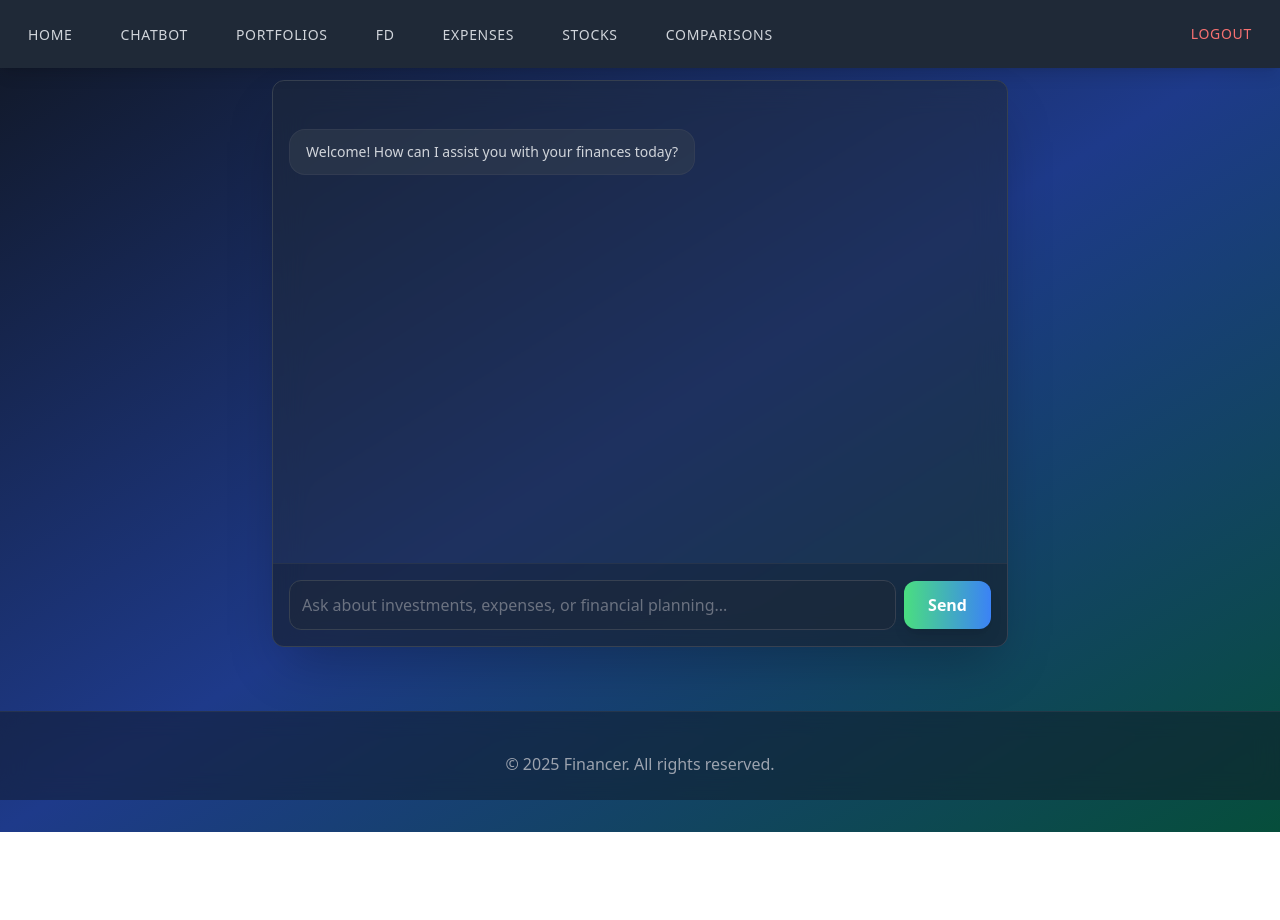
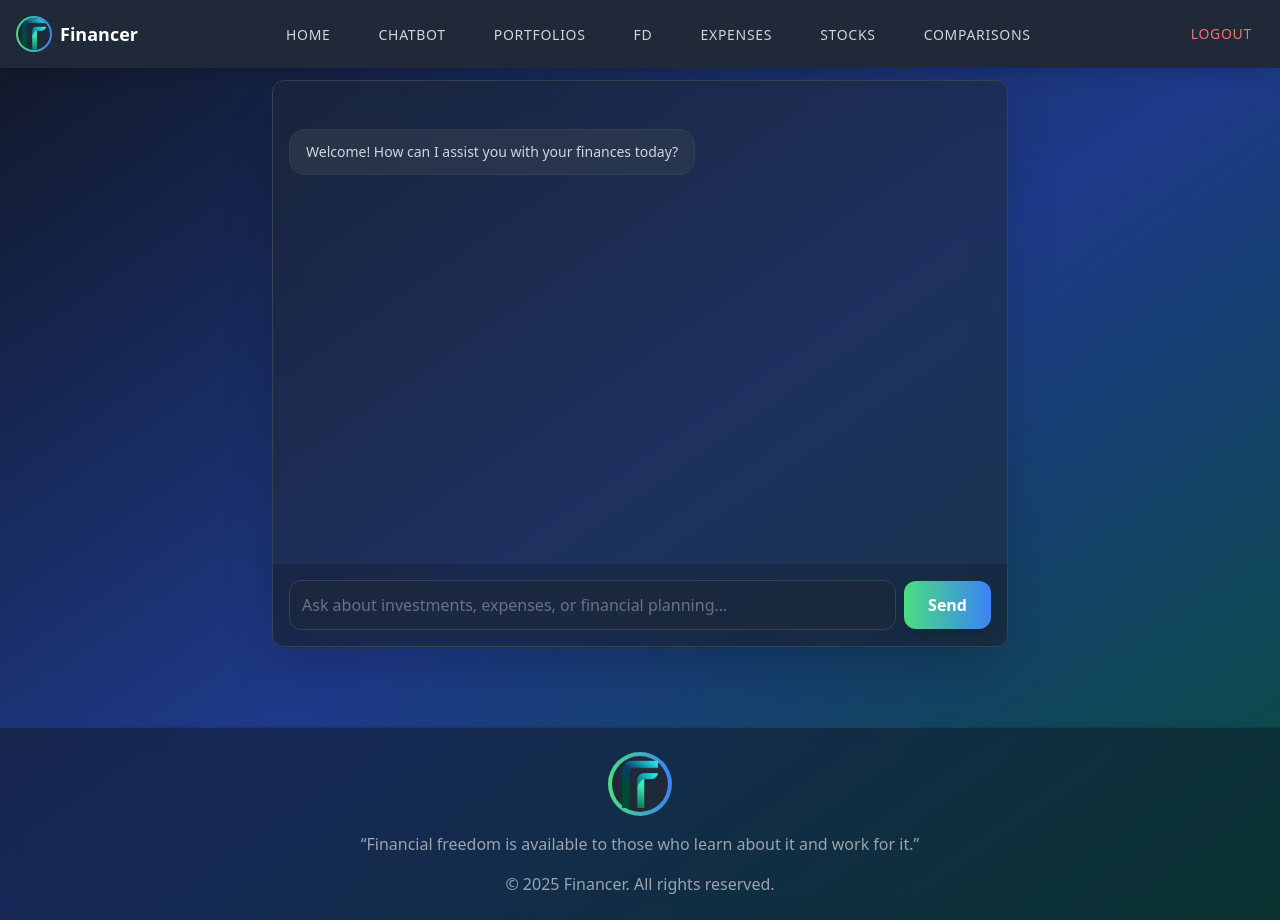
Before and after one commit to night-spring/Financer, a React (Vite) app in the folder financer/: page /chatbot in a window 1280 px wide. Before the commit the page ends 832 px from the top, so only its background shows below. Built offline with nearby package versions, Linux system fonts and the light colour scheme.

Commit message:
ui upgrade

```diff
--- a/financer/src/App.jsx
+++ b/financer/src/App.jsx
@@ -25,6 +25,21 @@ const App = () => {
       {!['/', '/auth'].includes(location.pathname) && (
     <nav className="fixed w-full top-0 z-50 bg-gray-800 shadow-lg">
     <div className="max-w-7xl mx-auto flex justify-between items-center p-4">
+      {/* Logo and Text on left - both clickable */}
+      <Link to="/" className="flex items-center space-x-2 hover:no-underline">
+        <div className="p-0.5 rounded-full bg-gradient-to-r from-green-400 to-blue-500">
+          <img
+            src="/financer.png"
+            alt="Logo"
+            className="h-8 w-8 object-contain rounded-full bg-gray-800"
+          />
+        </div>
+        <span className="text-white font-bold text-lg hover:text-green-400 transition-colors duration-200">
+          Financer
+        </span>
+      </Link>
+
+      {/* Navigation Links */}
       <ul className="flex space-x-6">
         {[
           { name: "Home", path: "/home" },
--- a/financer/src/pages/ChatbotPage.jsx
+++ b/financer/src/pages/ChatbotPage.jsx
@@ -139,8 +139,26 @@ const ChatbotPage = () => {
           </div>
         </motion.div>
       </div>
-      <footer className="mt-12 bg-gray-900/50 backdrop-blur-md py-6 border-t border-gray-700/50">
+      <footer className="mt-16 bg-gray-900/50 backdrop-blur-md py-6 border-t border-gray-700/50">
         <div className="container mx-auto text-center text-gray-400">
+          {/* Logo with Gradient Border */}
+          <motion.div
+            initial={{ scale: 0.8, opacity: 0 }}
+            whileInView={{ scale: 1, opacity: 1 }}
+            className="flex justify-center mb-4"
+          >
+            <div className="relative z-20 p-1 rounded-full bg-gradient-to-r from-green-400 to-blue-500">
+              <div className="bg-gray-800 p-1 rounded-full">
+                <img
+                  src="/financer.png"
+                  alt="Footer Logo"
+                  className="h-12 w-12 object-contain"
+                />
+              </div>
+            </div>
+          </motion.div>
+
+          <p>“Financial freedom is available to those who learn about it and work for it.”</p>
           <p className="mt-4">&copy; 2025 Financer. All rights reserved.</p>
         </div>
       </footer>
--- a/financer/src/pages/ComparisonsPage.jsx
+++ b/financer/src/pages/ComparisonsPage.jsx
@@ -271,9 +271,28 @@ const ComparisonsPage = () => {
       </div>
 
       {/* Footer */}
-      <footer className="mt-12 bg-gray-900/50 backdrop-blur-md py-6 border-t border-gray-700/50">
+      <footer className="mt-16 bg-gray-900/50 backdrop-blur-md py-6 border-t border-gray-700/50">
         <div className="container mx-auto text-center text-gray-400">
-        <p className="mt-4">&copy; 2025 Financer. All rights reserved.</p>        </div>
+          {/* Logo with Gradient Border */}
+          <motion.div
+            initial={{ scale: 0.8, opacity: 0 }}
+            whileInView={{ scale: 1, opacity: 1 }}
+            className="flex justify-center mb-4"
+          >
+            <div className="relative z-20 p-1 rounded-full bg-gradient-to-r from-green-400 to-blue-500">
+              <div className="bg-gray-800 p-1 rounded-full">
+                <img
+                  src="/financer.png"
+                  alt="Footer Logo"
+                  className="h-12 w-12 object-contain"
+                />
+              </div>
+            </div>
+          </motion.div>
+
+          <p>“Financial freedom is available to those who learn about it and work for it.”</p>
+          <p className="mt-4">&copy; 2025 Financer. All rights reserved.</p>
+        </div>
       </footer>
     </div>
   );
--- a/financer/src/pages/ExpensesPage.jsx
+++ b/financer/src/pages/ExpensesPage.jsx
@@ -235,11 +235,29 @@ const ExpensesPage = () => {
       </div>
 
       {/* Footer */}
-      <footer className="mt-12 bg-gray-900/50 backdrop-blur-md py-6 border-t border-gray-700/50">
-        <div className="container mx-auto text-center text-gray-400">
+    <footer className="mt-16 bg-gray-900/50 backdrop-blur-md py-6 border-t border-gray-700/50">
+      <div className="container mx-auto text-center text-gray-400">
+        {/* Logo with Gradient Border */}
+        <motion.div
+          initial={{ scale: 0.8, opacity: 0 }}
+          whileInView={{ scale: 1, opacity: 1 }}
+          className="flex justify-center mb-4"
+        >
+          <div className="relative z-20 p-1 rounded-full bg-gradient-to-r from-green-400 to-blue-500">
+            <div className="bg-gray-800 p-1 rounded-full">
+              <img
+                src="/financer.png"
+                alt="Footer Logo"
+                className="h-12 w-12 object-contain"
+              />
+            </div>
+          </div>
+        </motion.div>
+
+        <p>“Financial freedom is available to those who learn about it and work for it.”</p>
         <p className="mt-4">&copy; 2025 Financer. All rights reserved.</p>
-        </div>
-      </footer>
+      </div>
+    </footer>
     </div>
   );
 };
--- a/financer/src/pages/FDPage.jsx
+++ b/financer/src/pages/FDPage.jsx
@@ -265,11 +265,29 @@ const FDPage = () => {
       </div>
 
       {/* Footer */}
-      <footer className="mt-12 bg-gray-900/50 backdrop-blur-md py-6 border-t border-gray-700/50">
-        <div className="container mx-auto text-center text-gray-400">
-        <p className="mt-4">&copy; 2025 Financer. All rights reserved.</p>
-        </div>
-      </footer>
+     <footer className="mt-16 bg-gray-900/50 backdrop-blur-md py-6 border-t border-gray-700/50">
+       <div className="container mx-auto text-center text-gray-400">
+         {/* Logo with Gradient Border */}
+         <motion.div
+           initial={{ scale: 0.8, opacity: 0 }}
+           whileInView={{ scale: 1, opacity: 1 }}
+           className="flex justify-center mb-4"
+         >
+           <div className="relative z-20 p-1 rounded-full bg-gradient-to-r from-green-400 to-blue-500">
+             <div className="bg-gray-800 p-1 rounded-full">
+               <img
+                 src="/financer.png"
+                 alt="Footer Logo"
+                 className="h-12 w-12 object-contain"
+               />
+             </div>
+           </div>
+         </motion.div>
+
+         <p>“Financial freedom is available to those who learn about it and work for it.”</p>
+         <p className="mt-4">&copy; 2025 Financer. All rights reserved.</p>
+       </div>
+     </footer>
     </div>
   );
 };
--- a/financer/src/pages/HomePage.jsx
+++ b/financer/src/pages/HomePage.jsx
@@ -25,6 +25,9 @@ const HomePage = () => {
       action: () => navigate("/insights")
     }
   ];
+  const addImageFallback = (e) => {
+    e.target.src = '/logo-placeholder.png'; // Create a simple SVG as fallback
+  };
 
   return (
     <div className="min-h-screen bg-gradient-to-br from-gray-900 via-blue-900 to-emerald-900">
@@ -32,13 +35,35 @@ const HomePage = () => {
       <motion.header
         initial={{ y: -20, opacity: 0 }}
         animate={{ y: 0, opacity: 1 }}
-        className="w-full bg-gray-800/50 backdrop-blur-md py-8 text-center shadow-xl border-b border-gray-700"
+        className="mt-8 w-full bg-gray-800/50 backdrop-blur-md py-16 text-center shadow-xl border-b border-gray-700"
       >
-        <h1 className="mt-16 text-4xl font-bold bg-gradient-to-r from-green-400 to-blue-500 bg-clip-text text-transparent">
+        <div className="flex flex-col items-center justify-center">
+          {/* Logo with Gradient Border */}
+          <motion.div
+            initial={{ scale: 0 }}
+            animate={{ scale: 1 }}
+            transition={{ type: "spring", stiffness: 200 }}
+            className="mb-4 p-1 rounded-full bg-gradient-to-r from-green-400 to-blue-500"
+          >
+            <div className="bg-gray-800 p-2 rounded-full">
+              <img
+                src="/financer.png"
+                alt="Financer Logo"
+                className="h-16 w-16 object-contain"
+              />
+            </div>
+          </motion.div>
+
+          {/* Text Content */}
+          <h1 className="text-4xl font-bold bg-gradient-to-r from-green-400 to-blue-500 bg-clip-text text-transparent">
             Financer
           </h1>
-        <p className="mt-2 text-lg text-gray-300">Your Comprehensive Financial Management Suite</p>
+          <p className="mt-2 text-lg text-gray-300">
+            Your Comprehensive Financial Management Suite
+          </p>
+        </div>
       </motion.header>
+
 
       {/* Hero Section */}
       <div className="container mx-auto max-w-6xl px-4 mt-16">
@@ -149,6 +174,23 @@ const HomePage = () => {
       {/* Footer */}
       <footer className="mt-16 bg-gray-900/50 backdrop-blur-md py-6 border-t border-gray-700/50">
   <div className="container mx-auto text-center text-gray-400">
+    {/* Logo with Gradient Border */}
+    <motion.div
+      initial={{ scale: 0.8, opacity: 0 }}
+      whileInView={{ scale: 1, opacity: 1 }}
+      className="flex justify-center mb-4"
+    >
+      <div className="relative z-20 p-1 rounded-full bg-gradient-to-r from-green-400 to-blue-500">
+        <div className="bg-gray-800 p-1 rounded-full">
+          <img
+            src="/financer.png"
+            alt="Footer Logo"
+            className="h-12 w-12 object-contain"
+          />
+        </div>
+      </div>
+    </motion.div>
+
     <p>“Financial freedom is available to those who learn about it and work for it.”</p>
     <p className="mt-4">&copy; 2025 Financer. All rights reserved.</p>
   </div>
--- a/financer/src/pages/PortfoliosPage.jsx
+++ b/financer/src/pages/PortfoliosPage.jsx
@@ -167,9 +167,27 @@ const FinancialsPage = () => {
       </div>
 
       {/* Footer */}
-      <footer className="mt-12 bg-gray-900/50 backdrop-blur-md py-6 border-t border-gray-700/50">
+      <footer className="mt-16 bg-gray-900/50 backdrop-blur-md py-6 border-t border-gray-700/50">
         <div className="container mx-auto text-center text-gray-400">
-          <p className="mt-4">&copy; 2025 WealthManager. All rights reserved.</p>
+          {/* Logo with Gradient Border */}
+          <motion.div
+            initial={{ scale: 0.8, opacity: 0 }}
+            whileInView={{ scale: 1, opacity: 1 }}
+            className="flex justify-center mb-4"
+          >
+            <div className="relative z-20 p-1 rounded-full bg-gradient-to-r from-green-400 to-blue-500">
+              <div className="bg-gray-800 p-1 rounded-full">
+                <img
+                  src="/financer.png"
+                  alt="Footer Logo"
+                  className="h-12 w-12 object-contain"
+                />
+              </div>
+            </div>
+          </motion.div>
+
+          <p>“Financial freedom is available to those who learn about it and work for it.”</p>
+          <p className="mt-4">&copy; 2025 Financer. All rights reserved.</p>
         </div>
       </footer>
     </div>
```
Also changed, not shown: financer/public/financer.png. Lines whose indentation alone changed are shown as unchanged.
